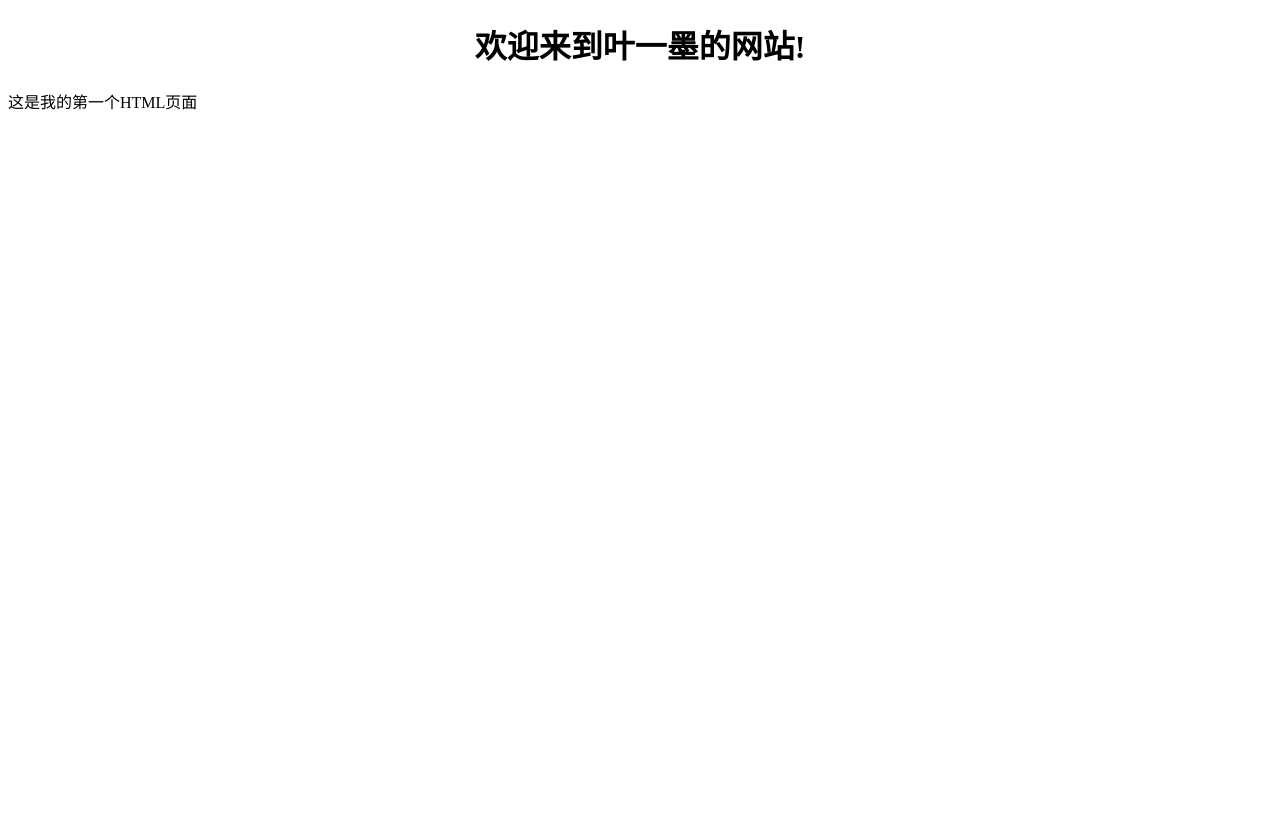
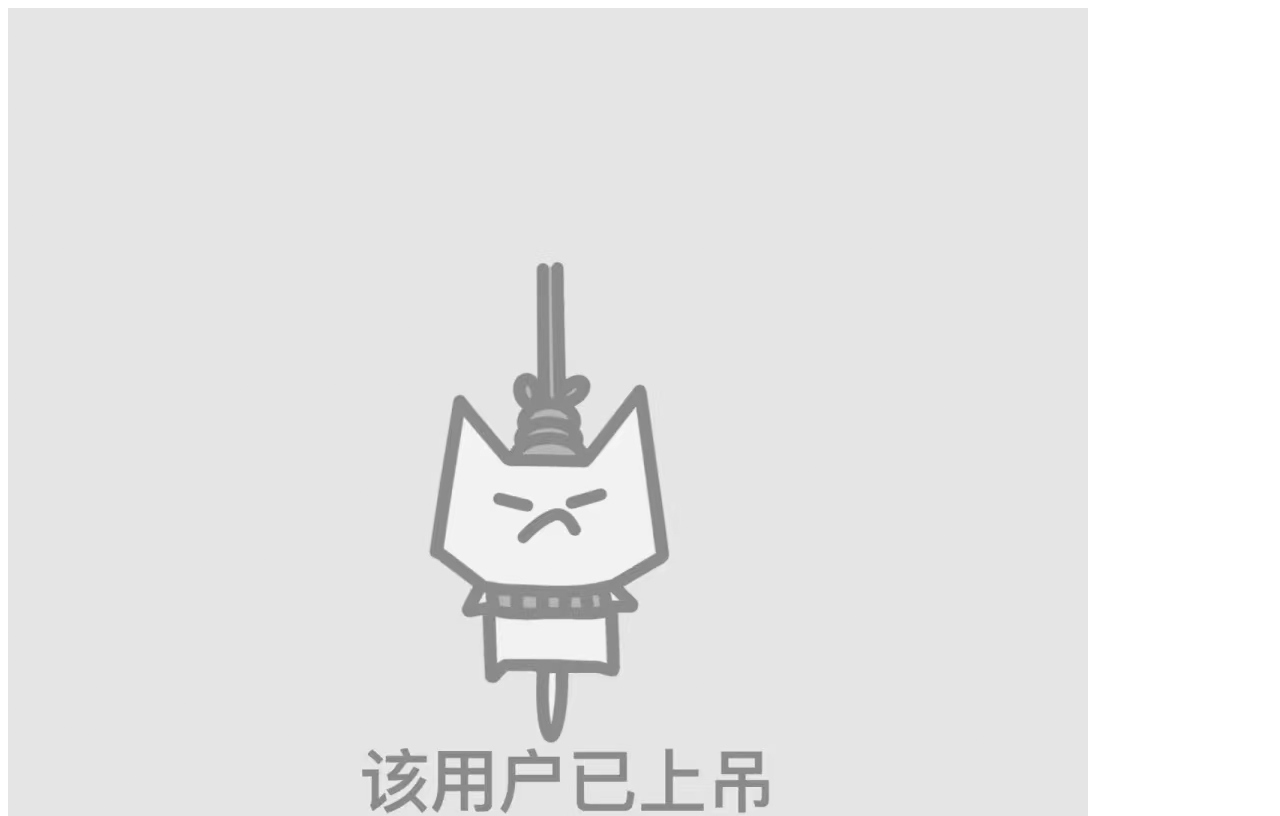
Before and after one commit to shiyeyimo/my_web, a plain HTML site: page html/index.html in a window 1280 px wide. Shown: the top 816 px of the page. Drawn offline with Linux system fonts and the light colour scheme.

Commit message:
Update index.html

```diff
--- a/html/index.html
+++ b/html/index.html
@@ -5,6 +5,7 @@
     <title>Ye Yimo's website</title>
 </head>
 <body>
+    <img src="../material/avatar.jpg">
     <h1 align="center">欢迎来到叶一墨的网站!</h1>
     <p>这是我的第一个HTML页面</p>
 </body>
```
